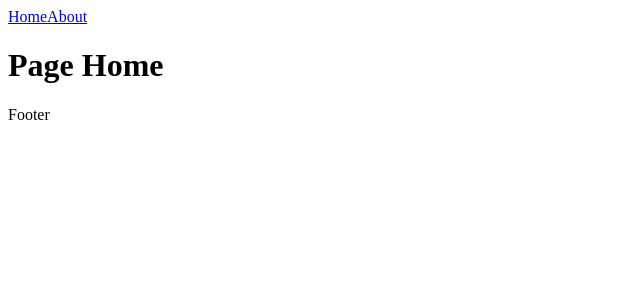
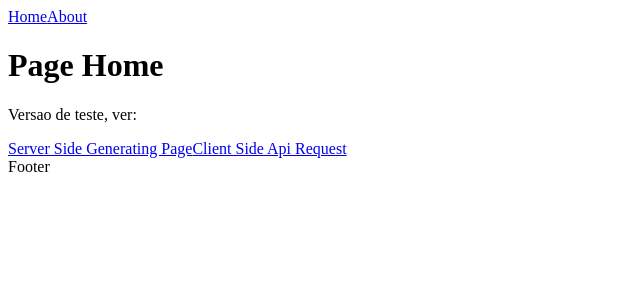
Before and after one commit to dcarreda/next-store, a Next.js app: page / in a window 1280 px wide. Shown: the top 300 px of the page, without its empty margins (0-640 px from the left). Built offline with nearby package versions, Linux system fonts and the light colour scheme.

Commit message:
tutorial notes

```diff
--- a/pages/index.js
+++ b/pages/index.js
@@ -2,6 +2,9 @@ function HomePage() {
 
     return (
         <div><h1>Page Home</h1>
+            <p>Versao de teste, ver:</p>
+            <a href="/ssg">Server Side Generating Page</a>
+            <a href="client-side">Client Side Api Request</a>
         </div>
     )
 }
--- a/pages/ssg.js
+++ b/pages/ssg.js
@@ -19,8 +19,6 @@ function StaticSide(props) {
             </div>
         )
     })
-
-
 }
 
 export const getStaticProps = async () => {
```
Also changed, not shown: pages/about.js (deleted, +0 -9 lines).
